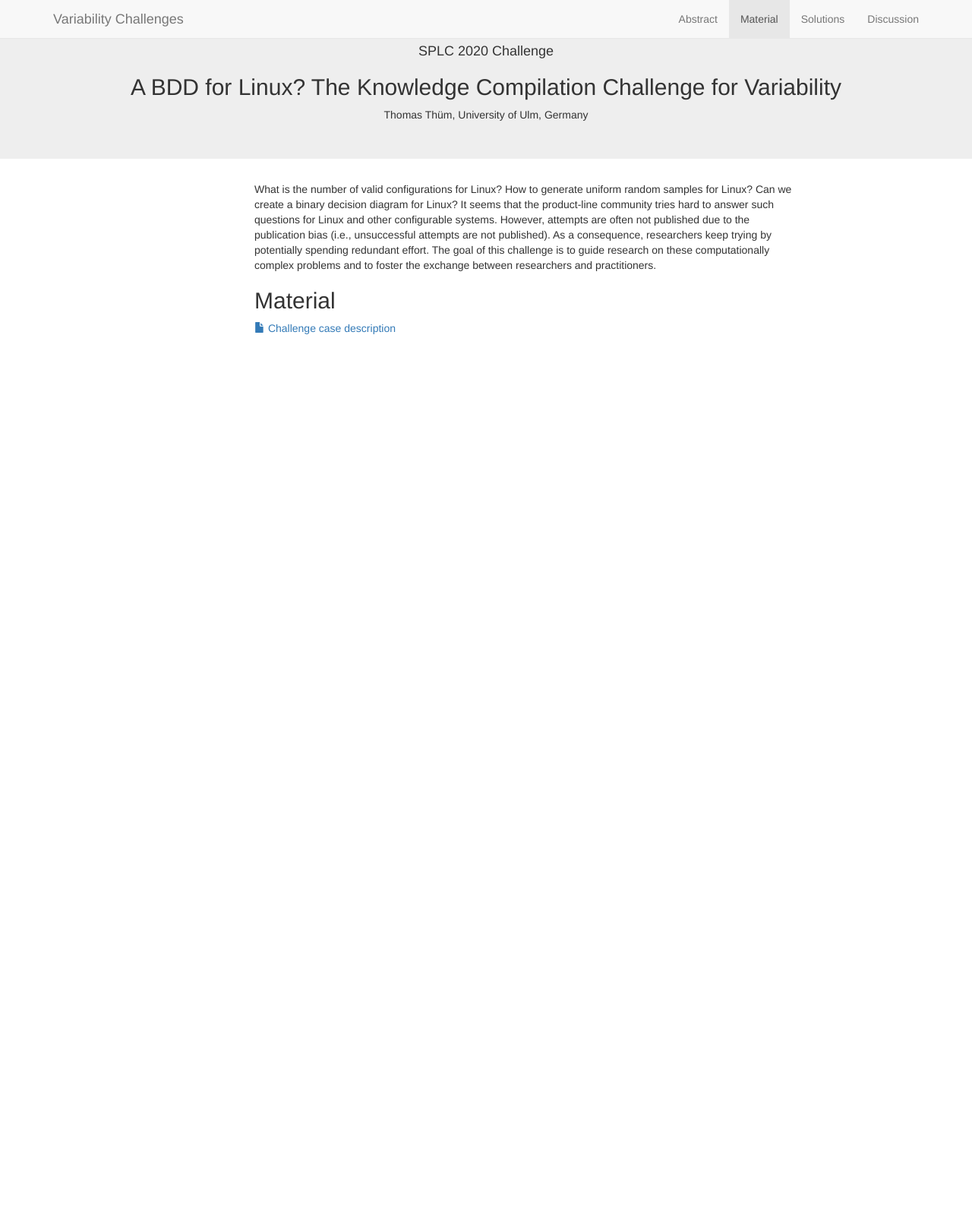
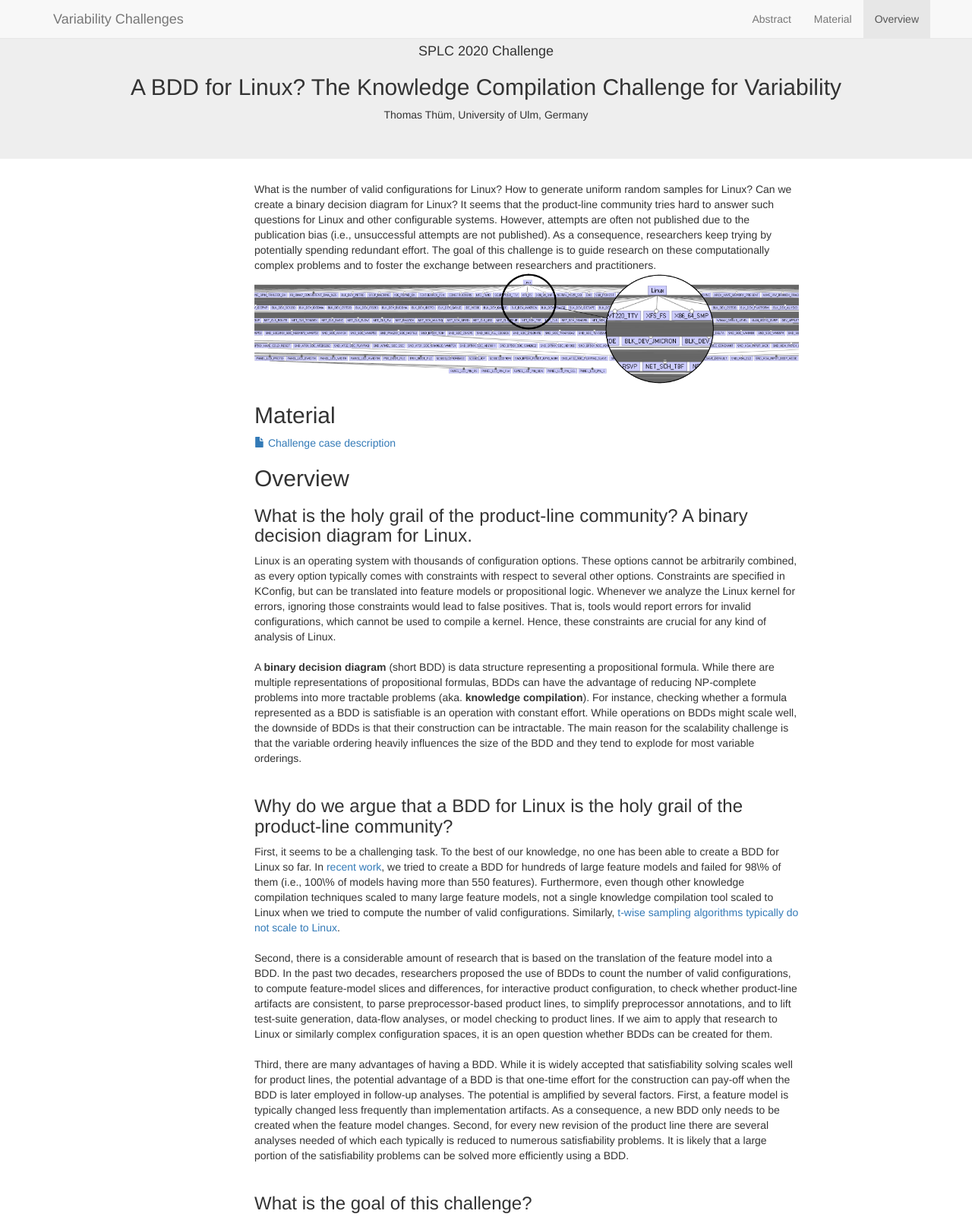
Before and after one commit to variability-challenges/variability-challenges.github.io, a plain HTML site: page 2020/Linux/index.html in a window 1280 px wide. Shown: the top 1602 px of the page at 76% size. Before the commit the page ends 800 px from the top, so only its background shows below. Drawn offline with nearby package versions, Linux system fonts and the light colour scheme.

Commit message:
Added picture and description for the Linux-BDD Challenge

```diff
--- a/2020/Linux/index.html
+++ b/2020/Linux/index.html
@@ -26,8 +26,9 @@
       <ul class="nav navbar-nav navbar-right">
         <li><a href="#abstract">Abstract</a></li>
 		<li><a href="#material">Material</a></li>
-		<li><a href="#solutions">Solutions</a></li>
-		<li><a href="#discussion">Discussion</a></li>
+        <li><a href="#overview">Overview</a></li>
+		<!--<li><a href="#solutions">Solutions</a></li>
+		<li><a href="#discussion">Discussion</a></li>-->
       </ul>
     </div>
   </div>
@@ -49,8 +50,16 @@ What is the number of valid configurations for Linux? How to generate uniform ra
 	<div class="col-sm-2">
 	</div>
   </div>
+  <div class="row">
+  <div class="col-sm-1"></div>
+   <div class="col-sm-2"></div>
+    <div class="col-sm-7">
+		<img style="width:100%" src="./files/linux.png">
+    </div>
+	<div class="col-sm-2">
+	</div>
+  </div>
 </div>
-
 
 <div id="material" class="container-fluid">
   <div class="row">
@@ -58,12 +67,45 @@ What is the number of valid configurations for Linux? How to generate uniform ra
    <div class="col-sm-2"></div>
     <div class="col-sm-7">
 <h2>Material</h2>
-<a href="https://www.isf.cs.tu-bs.de/cms/team/thuem/papers/2018-SPLC-Krueger.pdf" target="_new"><span class="glyphicon glyphicon-file"></span> Challenge case description</a> <br>
+<a href="https://www.uni-ulm.de/fileadmin/website_uni_ulm/iui.inst.170/publications/2020-SPLC-Thuem.pdf" target="_new"><span class="glyphicon glyphicon-file"></span> Challenge case description</a> <br>
 
     </div>
     <div class="col-sm-2"></div>
   </div>
 </div>
+
+<div id="overview" class="container-fluid">
+  <div class="row">
+  <div class="col-sm-1"></div>
+   <div class="col-sm-2"></div>
+    <div class="col-sm-7">
+		<h2>Overview</h2>
+		<h3>What is the holy grail of the product-line community? A binary decision diagram for Linux.</h3>
+
+		Linux is an operating system with thousands of configuration options. These options cannot be arbitrarily combined, as every option typically comes with constraints with respect to several other options. Constraints are specified in KConfig, but can be translated into feature models or propositional logic. Whenever we analyze the Linux kernel for errors, ignoring those constraints would lead to false positives. That is, tools would report errors for invalid configurations, which cannot be used to compile a kernel. Hence, these constraints are crucial for any kind of analysis of Linux.<br><br>
+
+		A <b>binary decision diagram</b> (short BDD) is data structure representing a propositional formula. While there are multiple representations of propositional formulas, BDDs can have the advantage of reducing NP-complete problems into more tractable problems (aka. <b>knowledge compilation</b>). For instance, checking whether a formula represented as a BDD is satisfiable is an operation with constant effort. While operations on BDDs might scale well, the downside of BDDs is that their construction can be intractable. The main reason for the scalability challenge is that the variable ordering heavily influences the size of the BDD and they tend to explode for most variable orderings.<br><br>
+
+		<h3>Why do we argue that a BDD for Linux is the holy grail of the product-line community?</h3>
+
+		First, it seems to be a challenging task. To the best of our knowledge, no one has been able to create a BDD for Linux so far. In <a href="https://www.uni-ulm.de/fileadmin/website_uni_ulm/iui.inst.170/publications/2020-VaMoS-Sundermann.pdf">recent work</a>, we tried to create a BDD for hundreds of large feature models and failed for 98\% of them (i.e., 100\% of models having more than 550 features). Furthermore, even though other knowledge compilation techniques scaled to many large feature models, not a single knowledge compilation tool scaled to Linux when we tried to compute the number of valid configurations. Similarly, <a href="../../2019/Sampling/index.html">t-wise sampling algorithms typically do not scale to Linux</a>.<br><br>
+
+		Second, there is a considerable amount of research that is based on the translation of the feature model into a BDD. In the past two decades, researchers proposed the use of BDDs to count the number of valid configurations, to compute feature-model slices and differences, for interactive product configuration, to check whether product-line artifacts are consistent, to parse preprocessor-based product lines, to simplify preprocessor annotations, and to lift test-suite generation, data-flow analyses, or model checking to product lines. If we aim to apply that research to Linux or similarly complex configuration spaces, it is an open question whether BDDs can be created for them.<br><br>
+
+		Third, there are many advantages of having a BDD. While it is widely accepted that satisfiability solving scales well for product lines, the potential advantage of a BDD is that one-time effort for the construction can pay-off when the BDD is later employed in follow-up analyses. The potential is amplified by several factors. First, a feature model is typically changed less frequently than implementation artifacts. As a consequence, a new BDD only needs to be created when the feature model changes. Second, for every new revision of the product line there are several analyses needed of which each typically is reduced to numerous satisfiability problems. It is likely that a large portion of the satisfiability problems can be solved more efficiently using a BDD.<br><br>
+
+		<h3>What is the goal of this challenge?</h3>
+
+		While our claim about the holy grail is focused on BDDs and Linux, there is a more general challenge behind this specific one. Linux is just one example of a large-scale configuration space. A BDD is just one example of a knowledge compilation technique. The goal of this challenge is to promote the problem of knowledge compilation for large-scale configuration spaces. In particular, this challenge is not only focused on software configuration, but also configurable systems and product configuration. Furthermore, any representation of the configuration space that invests offline computations (i.e., compilation) in favor of faster online computations would fall into the scope of this challenge.<br><br>
+
+		What is the problem of the current situation? Many product-line researchers seem to address very similar problems for various reasons, but largely without documenting their failed attempts. Other researchers are most likely repeating the same mistakes again. The goal of this challenge is to make this problem explicit, to give researchers a forum to discuss attempts, and to exchange ideas on possible solutions.
+    </div>
+	<div class="col-sm-2">
+	</div>
+  </div>
+</div>
+
+
 <!--
 <div id="solutions" class="container-fluid bg-grey">
   <div class="row">
```
Also changed, not shown: 2020/Linux/files/linux.png (added).
